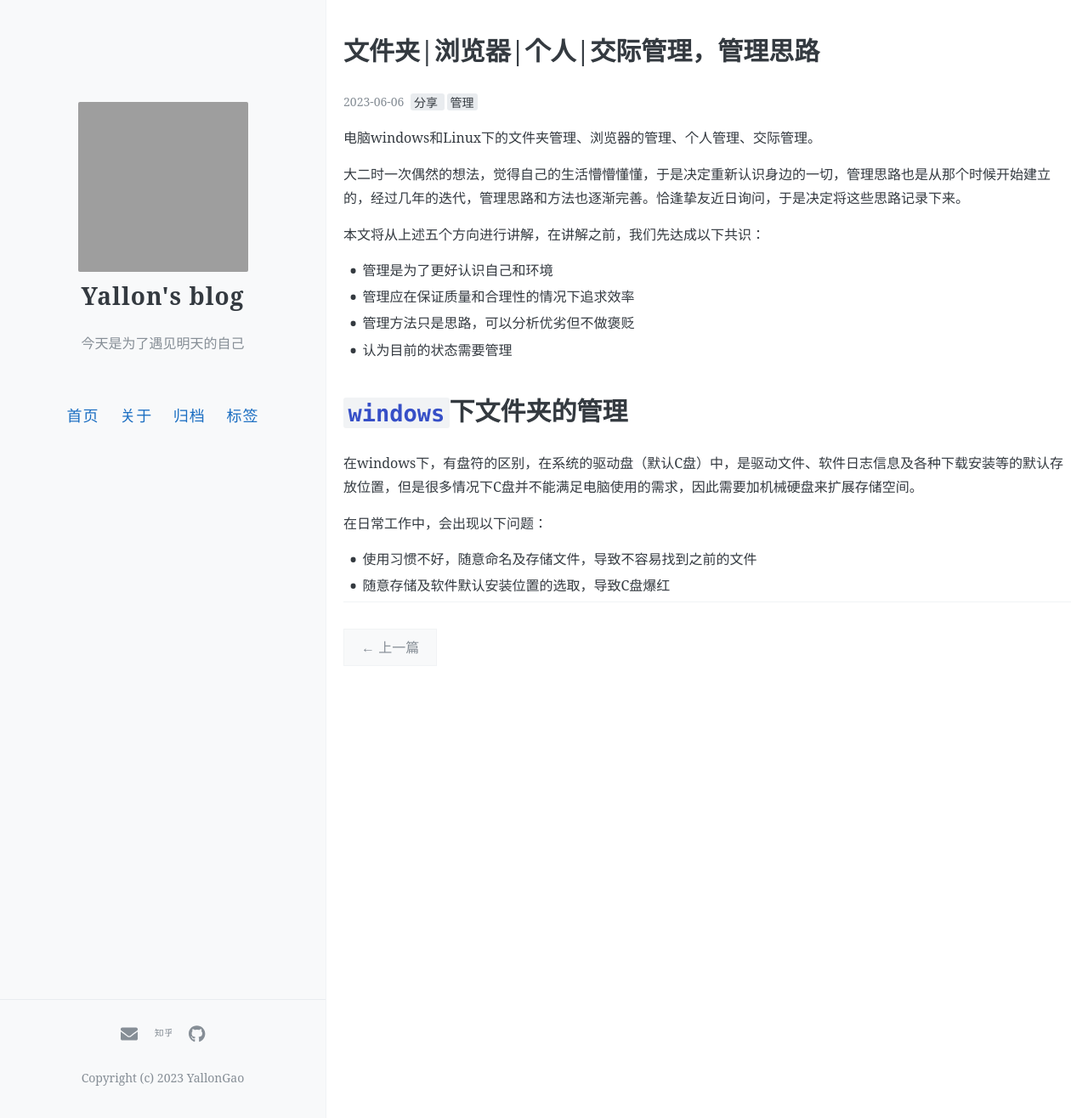
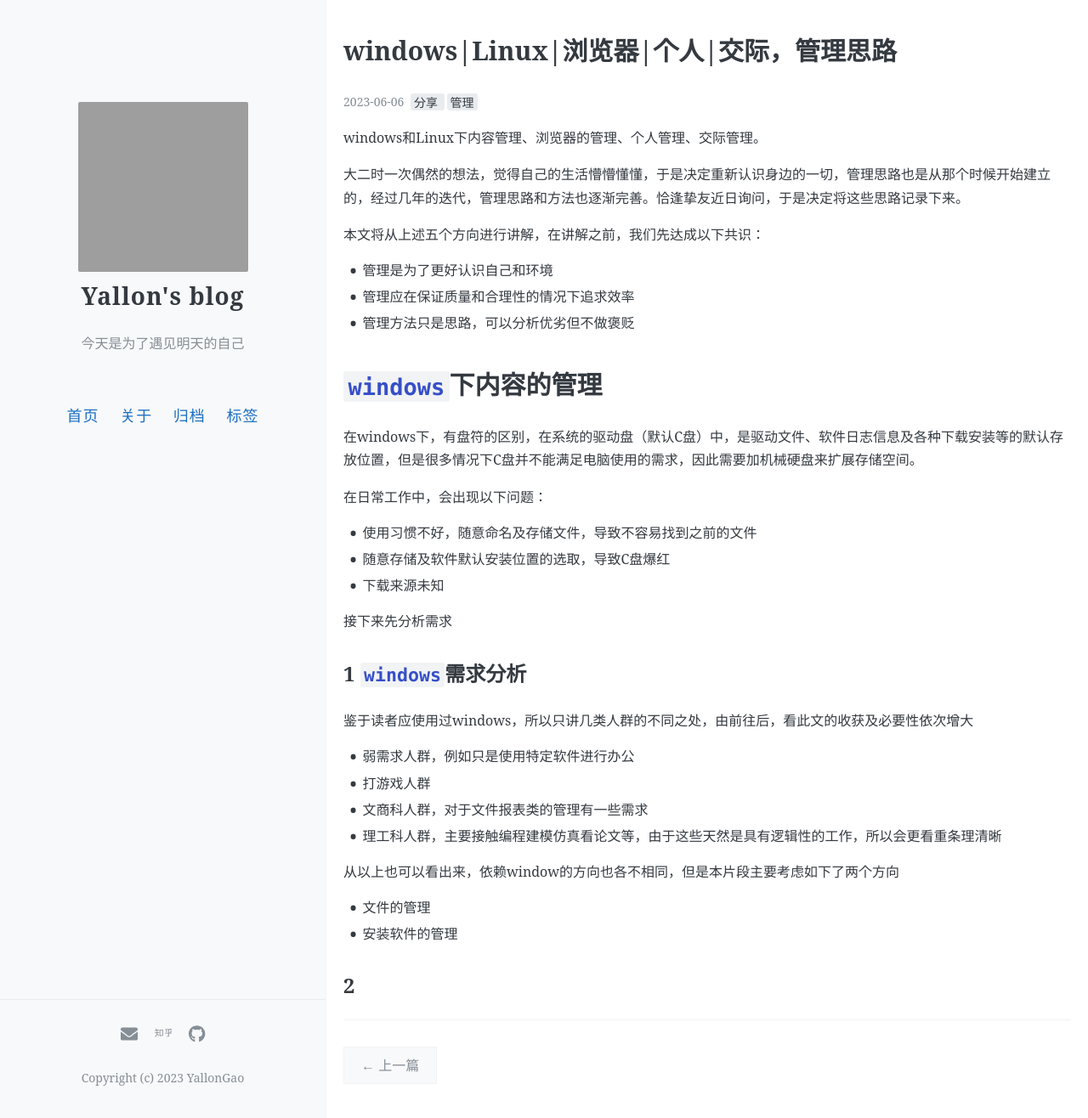
Before and after one commit to YallonGao/blog, a Jekyll site: the page built from _posts/2023-6-6-idea_manage_folder.md, in a window 1280 px wide and 1316 px high. Shown: the whole window at 85% size. Built offline with Jekyll 4.4.1, drawn with Linux system fonts in a browser that asks for light colours; comment, search, counter and statistics services are not loaded; grey boxes are pictures that could not be loaded.

Commit message:
信息管理

```diff
--- a/_posts/2023-6-5-idea_manage_folder.md
+++ b/_posts/2023-6-6-idea_manage_folder.md
@@ -1,6 +1,6 @@
 ---
 layout: post
-title: "文件夹|浏览器|个人|交际管理，管理思路"
+title: "windows|Linux|浏览器|个人|交际，管理思路"
 date:   2023-6-6
 tags: [分享,管理]
 toc: false
@@ -8,7 +8,7 @@
 author: yallongao
 ---
 
-电脑windows和Linux下的文件夹管理、浏览器的管理、个人管理、交际管理。
+windows和Linux下内容管理、浏览器的管理、个人管理、交际管理。
 
 <!-- more -->
 
@@ -19,9 +19,8 @@
 - 管理是为了更好认识自己和环境
 - 管理应在保证质量和合理性的情况下追求效率
 - 管理方法只是思路，可以分析优劣但不做褒贬
-- 认为目前的状态需要管理
 
-# `windows`下文件夹的管理
+# `windows`下内容的管理
 
 在windows下，有盘符的区别，在系统的驱动盘（默认C盘）中，是驱动文件、软件日志信息及各种下载安装等的默认存放位置，但是很多情况下C盘并不能满足电脑使用的需求，因此需要加机械硬盘来扩展存储空间。
 
@@ -29,3 +28,22 @@
 
 - 使用习惯不好，随意命名及存储文件，导致不容易找到之前的文件
 - 随意存储及软件默认安装位置的选取，导致C盘爆红
+- 下载来源未知
+
+接下来先分析需求
+
+## 1 `windows`需求分析
+
+鉴于读者应使用过windows，所以只讲几类人群的不同之处，由前往后，看此文的收获及必要性依次增大
+
+- 弱需求人群，例如只是使用特定软件进行办公
+- 打游戏人群
+- 文商科人群，对于文件报表类的管理有一些需求
+- 理工科人群，主要接触编程建模仿真看论文等，由于这些天然是具有逻辑性的工作，所以会更看重条理清晰
+
+从以上也可以看出来，依赖window的方向也各不相同，但是本片段主要考虑如下了两个方向
+
+- 文件的管理
+- 安装软件的管理
+
+## 2
```
